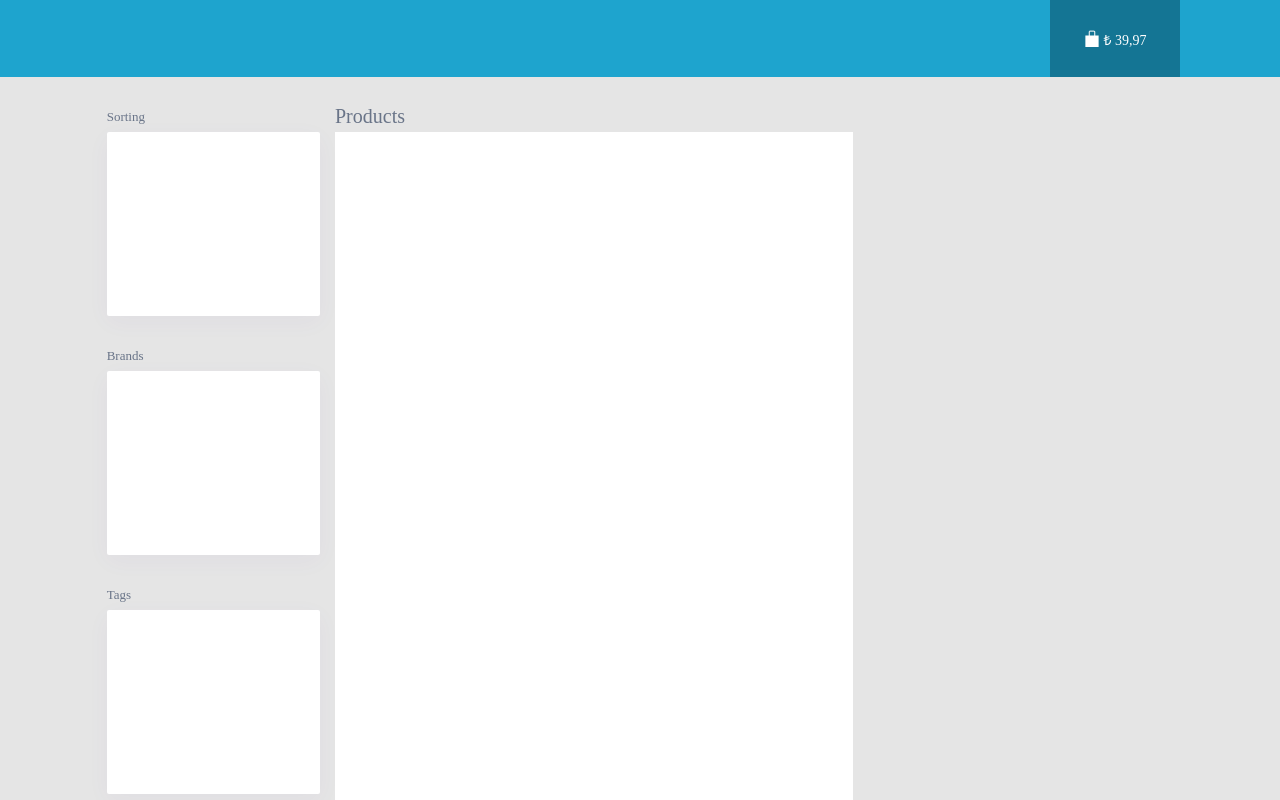
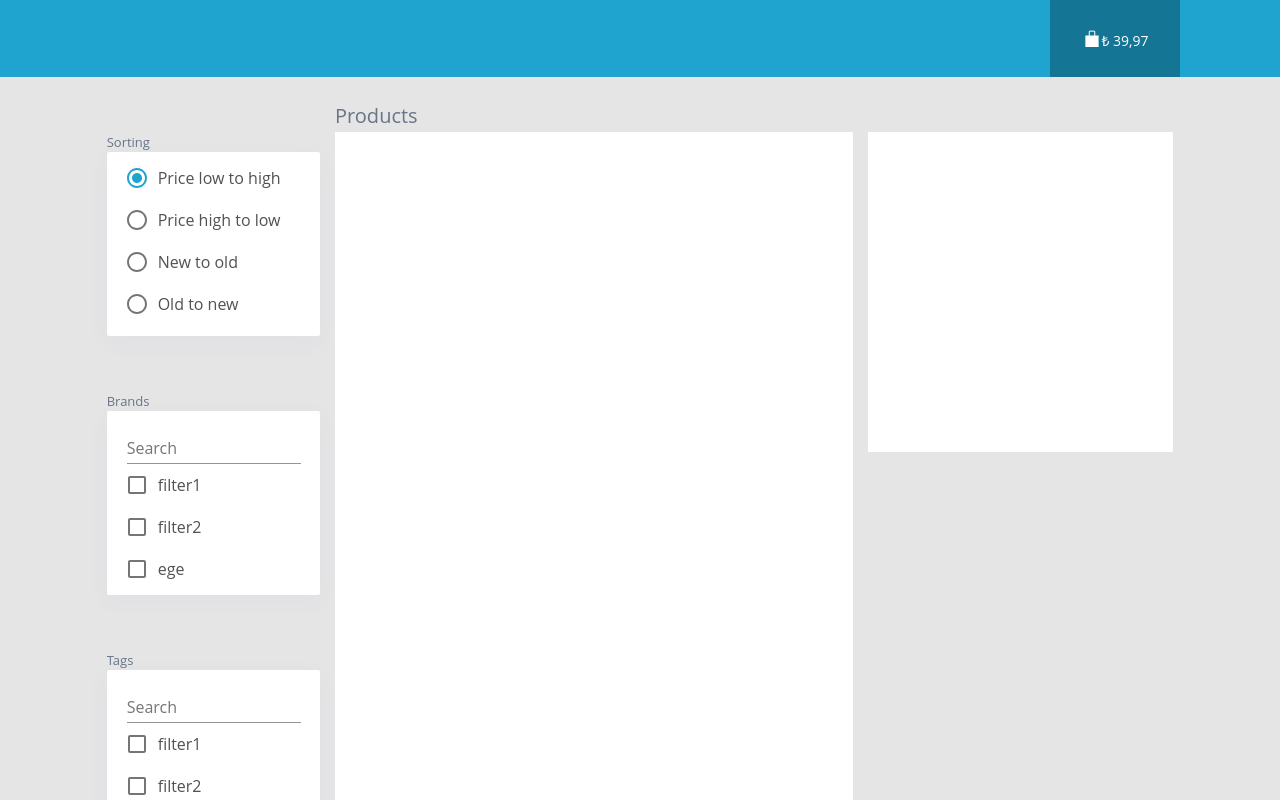
Before and after one commit to egeturker/oneInternshipReactAssignment, a React (Create React App) app: page / in a window 1280 px wide. Shown: the top 800 px of the page. Built offline with nearby package versions, Linux system fonts and the light colour scheme.

Commit message:
CustomCheckBox implemented

```diff
--- a/package.json
+++ b/package.json
@@ -9,6 +9,7 @@
     "@testing-library/react": "^9.3.2",
     "@testing-library/user-event": "^7.1.2",
     "react": "^17.0.2",
+    "react-custom-scrollbars": "^4.2.1",
     "react-dom": "^17.0.2",
     "react-redux": "^7.2.3",
     "react-scripts": "4.0.3"
--- a/src/App.css
+++ /dev/null
@@ -1,6 +0,0 @@
-.{
-}
-
-.banner {
-
-}
--- a/src/App.js
+++ b/src/App.js
@@ -5,14 +5,14 @@ import { CssBaseline } from "@material-ui/core";
 
 const theme = createTheme({
   typography: {
-    fontFamily: ["Open Sans", "sans - serif"].join(","),
+    fontFamily: "Open Sans",
   },
   palette: {
     primary: {
       main: "#1EA4CE",
     },
     secondary: {
-      main: "#fff",
+      main: "#1EA4CE",
     },
     background: {
       default: "#E5E5E5",
--- /dev/null
+++ b/src/components/CustomCheckbox.js
@@ -0,0 +1,82 @@
+import { useState, useEffect } from "react";
+import { FormGroup } from "@material-ui/core";
+import { FormControlLabel } from "@material-ui/core";
+import { Checkbox } from "@material-ui/core";
+import { TextField } from "@material-ui/core";
+import { makeStyles } from "@material-ui/styles";
+import { Box } from "@material-ui/core";
+import { className } from "postcss-selector-parser";
+import Scrollbars from "react-custom-scrollbars";
+
+const useStyles = makeStyles({
+  filterBox: {
+    background: "#FFF",
+    height: "184px",
+    boxShadow: "0px 6px 24px rgba(93, 62, 188, 0.04)",
+    borderRadius: "2px",
+    paddingLeft: "20px",
+    paddingTop: "5px",
+    color: "#525252",
+  },
+
+  checkBox: {
+    width: "100%",
+  },
+
+  searchBox: {
+    width: "90%",
+  },
+});
+
+const CustomCheckbox = ({ filter }) => {
+  const classes = useStyles();
+
+  let numberOfFilters = filter.length;
+  const [boxChecked, setBoxChecked] = useState(() => {
+    let checkBoxStates = [];
+    while (numberOfFilters--) checkBoxStates[numberOfFilters] = false;
+    return checkBoxStates;
+  });
+
+  const [searchString, setSearchString] = useState("");
+
+  return (
+    <Box className={classes.filterBox}>
+      <TextField
+        id="search"
+        type="search"
+        label="Search"
+        onChange={(e) => setSearchString(e.target.value)}
+        value={searchString}
+        fullWidth
+        className={classes.searchBox}
+      />
+      <Scrollbars style={{ height: 130, width: "92%" }}>
+        <FormGroup row>
+          {boxChecked.map((checkBox, index) => {
+            if (filter[index].search(searchString) >= 0 || searchString === "")
+              return (
+                <FormControlLabel
+                  className={classes.checkBox}
+                  control={
+                    <Checkbox
+                      checked={checkBox}
+                      onChange={(event) => {
+                        const newBoxChecked = [...boxChecked];
+                        newBoxChecked[index] = event.target.checked;
+                        setBoxChecked(newBoxChecked);
+                      }}
+                    ></Checkbox>
+                  }
+                  label={filter[index]}
+                />
+              );
+            else return <></>;
+          })}
+        </FormGroup>
+      </Scrollbars>
+    </Box>
+  );
+};
+
+export default CustomCheckbox;
--- /dev/null
+++ b/src/components/CustomRadio.js
@@ -0,0 +1,65 @@
+import {
+  FormControl,
+  FormControlLabel,
+  Radio,
+  RadioGroup,
+  Box,
+} from "@material-ui/core";
+import { makeStyles } from "@material-ui/styles";
+import { useState } from "react";
+
+const useStyles = makeStyles({
+  sortingBox: {
+    background: "#FFF",
+    height: "184px",
+    boxShadow: "0px 6px 24px rgba(93, 62, 188, 0.04)",
+    borderRadius: "2px",
+    paddingLeft: "20px",
+    paddingTop: "5px",
+    color: "#525252",
+  },
+});
+
+const CustomRadio = () => {
+  const classes = useStyles();
+
+  const [value, setValue] = useState("lowToHigh");
+  return (
+    <>
+      <Box className={classes.sortingBox}>
+        <FormControl component="fieldset">
+          <RadioGroup
+            aria-label="price"
+            name="price"
+            value={value}
+            onChange={(event) => {
+              setValue(event.target.value);
+            }}
+          >
+            <FormControlLabel
+              value="lowToHigh"
+              control={<Radio />}
+              label="Price low to high"
+            />
+            <FormControlLabel
+              value="highToLow"
+              control={<Radio />}
+              label="Price high to low"
+            />
+            <FormControlLabel
+              value="newToOld"
+              control={<Radio />}
+              label="New to old"
+            />
+            <FormControlLabel
+              value="oldToNew"
+              control={<Radio />}
+              label="Old to new"
+            />
+          </RadioGroup>
+        </FormControl>
+      </Box>
+    </>
+  );
+};
+export default CustomRadio;
--- a/src/pages/Shop.js
+++ b/src/pages/Shop.js
@@ -2,6 +2,8 @@ import React from "react";
 import { Grid, Box } from "@material-ui/core";
 import { makeStyles } from "@material-ui/styles";
 import basketIcon from "../images/basket.png";
+import CustomRadio from "../components/CustomRadio";
+import CustomCheckbox from "../components/CustomCheckbox";
 
 const useStyles = makeStyles({
   main: {
@@ -9,11 +11,12 @@ const useStyles = makeStyles({
     height: "1500px",
     margin: "auto",
   },
+
   banner: {
     background: "#1EA4CE",
     height: "77px",
   },
-  cart: {
+  bannerCart: {
     background: "#147594",
     width: "130px",
     height: "77px",
@@ -26,24 +29,21 @@ const useStyles = makeStyles({
     verticalAlign: "middle",
     lineHeight: "81px",
   },
-  cartTotal: {
+  bannerCartTotal: {
     color: "#FFF",
     marginLeft: "20px",
     fontSize: "14px",
   },
+
   filterBox: {
-    background: "#FFF",
-    height: "184px",
     marginTop: "55px",
-    boxShadow: "0px 6px 24px rgba(93, 62, 188, 0.04)",
-    borderRadius: "2px",
   },
+
   boxTitle: {
-    position: "relative",
-    top: "-25px",
     fontSize: "13px",
     color: "#697488",
   },
+
   productsTitle: {
     position: "relative",
     top: "-30px",
@@ -56,6 +56,12 @@ const useStyles = makeStyles({
     background: "#FFF",
     height: "1000px",
   },
+  cart: {
+    height: "320px",
+    background: "#FFF",
+    marginTop: "55px",
+    marginLeft: "15px",
+  },
 });
 
 const Shop = () => {
@@ -65,8 +71,8 @@ const Shop = () => {
     <>
       <Box className={classes.banner}>
         <Box className={classes.main}>
-          <Box className={classes.cart}>
-            <span className={classes.cartTotal}>₺ 39,97</span>
+          <Box className={classes.bannerCart}>
+            <span className={classes.bannerCartTotal}>₺ 39,97</span>
           </Box>
         </Box>
       </Box>
@@ -83,16 +89,23 @@ const Shop = () => {
           <Grid item xs={12}>
             <Box className={classes.filterBox}>
               <span className={classes.boxTitle}>Sorting</span>
+              <CustomRadio />
             </Box>
           </Grid>
           <Grid item xs={12}>
             <Box className={classes.filterBox}>
               <span className={classes.boxTitle}>Brands</span>
+              <CustomCheckbox
+                filter={["filter1", "filter2", "ege", "test", "test3"]}
+              />
             </Box>
           </Grid>
           <Grid item xs={12}>
             <Box className={classes.filterBox}>
               <span className={classes.boxTitle}>Tags</span>
+              <CustomCheckbox
+                filter={["filter1", "filter2", "ege", "test", "test3"]}
+              />
             </Box>
           </Grid>
         </Grid>
@@ -101,7 +114,9 @@ const Shop = () => {
             <span className={classes.productsTitle}>Products</span>
           </Box>
         </Grid>
-        <Grid item xs={3}></Grid>
+        <Grid item xs={3}>
+          <Box className={classes.cart}></Box>
+        </Grid>
         <Grid item xs={1}></Grid>
       </Grid>
     </>
```
Also changed, not shown: 1 other file (tests, documents, lock files or other folders).
